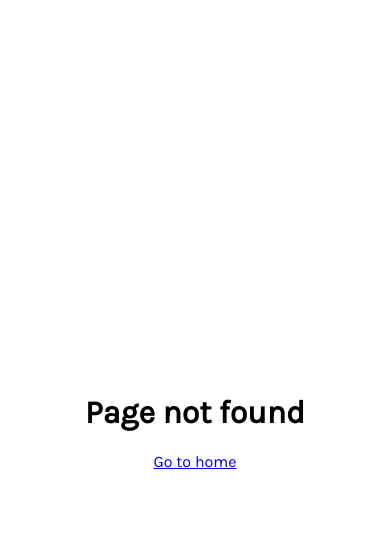
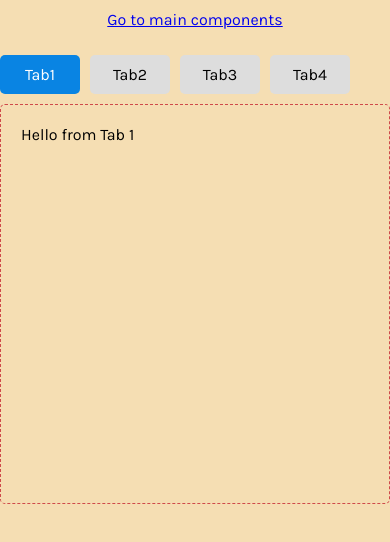
Before and after one commit to SudipRai27/Vue-Components, a Vue app: page /tab in a window 390 px wide. Before the commit this address had no page. Shown: the top 542 px of the page. Built offline with nearby package versions, Linux system fonts and the light colour scheme.

Commit message:
Added tabs and made sidebar responsive

```diff
--- a/src/components/Sidebar/Sidebar.vue
+++ b/src/components/Sidebar/Sidebar.vue
@@ -38,6 +38,8 @@ export default {
       window.addEventListener("resize", checkScreenSize);
       checkScreenSize();
     });
+
+    ///can use thie below inside local state.js as well.
 
     const checkScreenSize = () => {
       return window.innerWidth <= 550
--- /dev/null
+++ b/src/components/Tab/Tab.vue
@@ -0,0 +1,32 @@
+<template>
+  <div class="tab-content" v-show="title == selectedTitle">
+    <slot />
+  </div>
+</template>
+<script>
+import { inject } from "vue";
+export default {
+  props: {
+    title: {
+      required: true,
+      type: String,
+    },
+  },
+  name: "Tab",
+  setup() {
+    const selectedTitle = inject("selectedTitle");
+
+    return {
+      selectedTitle,
+    };
+  },
+};
+</script>
+<style lang="scss" scoped>
+.tab-content {
+  min-height: 400px;
+  padding: 20px;
+  border: 1px dashed rgb(207, 74, 74);
+  border-radius: 5px;
+}
+</style>
--- /dev/null
+++ b/src/components/Tab/Tabs.vue
@@ -0,0 +1,59 @@
+<template>
+  <div class="tabs">
+    <ul class="tabs-header">
+      <li
+        v-for="(title, index) in tabTitles"
+        :key="index"
+        :class="{ selected: title === selectedTitle }"
+        @click="selectedTitle = title"
+      >
+        {{ title }}
+      </li>
+    </ul>
+    <slot />
+  </div>
+</template>
+<script>
+import { ref, provide } from "vue";
+export default {
+  name: "Tabs",
+  setup(props, { slots }) {
+    const tabTitles = ref(slots.default().map((tab) => tab.props.title));
+    const selectedTitle = ref(tabTitles.value[0]);
+    provide("selectedTitle", selectedTitle); // provides selected title to child without having to send props
+    return {
+      tabTitles,
+      selectedTitle,
+    };
+  },
+};
+</script>
+<style lang="scss" scoped>
+.tabs {
+  max-width: 400px;
+  margin: 0 auto;
+
+  &-header {
+    display: flex;
+    margin-bottom: 10px;
+    list-style: none;
+    padding: 0;
+  }
+
+  li {
+    width: 80px;
+    text-align: center;
+    padding: 10px 20px;
+    margin-right: 10px;
+    background-color: #ddd;
+    border-radius: 5px;
+    cursor: pointer;
+    transition: 0.4s all ease-out;
+  }
+
+  .selected {
+    background-color: #0984e3;
+    color: #fff;
+  }
+}
+</style>
--- a/src/router/index.js
+++ b/src/router/index.js
@@ -6,6 +6,7 @@ import ModalView from "@/views/ModalView";
 import DropBoxView from "@/views/DropBoxView";
 import SnackBarView from "@/views/SnackBarView";
 import NavigationView from "@/views/NavigationView";
+import TabView from "@/views/TabView";
 import NotFound from "@/views/NotFound";
 
 const routes = [
@@ -45,6 +46,11 @@ const routes = [
     component: NavigationView,
   },
   {
+    path: "/tab",
+    name: "TabView",
+    component: TabView,
+  },
+  {
     path: "/:pathMatch(.*)*",
     name: "NotFound",
     component: NotFound,
--- a/src/views/Home.vue
+++ b/src/views/Home.vue
@@ -19,6 +19,9 @@
           >Responsive Navigation</router-link
         >
       </li>
+      <li>
+        <router-link :to="{ name: 'TabView' }">Tabs</router-link>
+      </li>
     </ul>
   </div>
 </template>
--- /dev/null
+++ b/src/views/TabView.vue
@@ -0,0 +1,38 @@
+<template>
+  <div class="tab-page">
+    <div class="link">
+      <router-link :to="{ name: 'Home' }">Go to main components</router-link>
+    </div>
+    <Tabs>
+      <Tab title="Tab1"> Hello from Tab 1 </Tab>
+      <Tab title="Tab2"> Hello from Tab 2 </Tab>
+      <Tab title="Tab3"> Hello from Tab 3 </Tab>
+      <Tab title="Tab4"> Hello from Tab 4 </Tab>
+    </Tabs>
+  </div>
+</template>
+<script>
+import Tabs from "@/components/Tab/Tabs";
+import Tab from "@/components/Tab/Tab";
+export default {
+  components: {
+    Tabs,
+    Tab,
+  },
+  name: "TabView",
+  setup() {},
+};
+</script>
+<style lang="scss" scoped>
+.tab-page {
+  height: 100vh;
+  background-color: wheat;
+  width: 100vw;
+}
+.link {
+  display: flex;
+  justify-content: center;
+  align-items: center;
+  padding: 10px;
+}
+</style>
```
